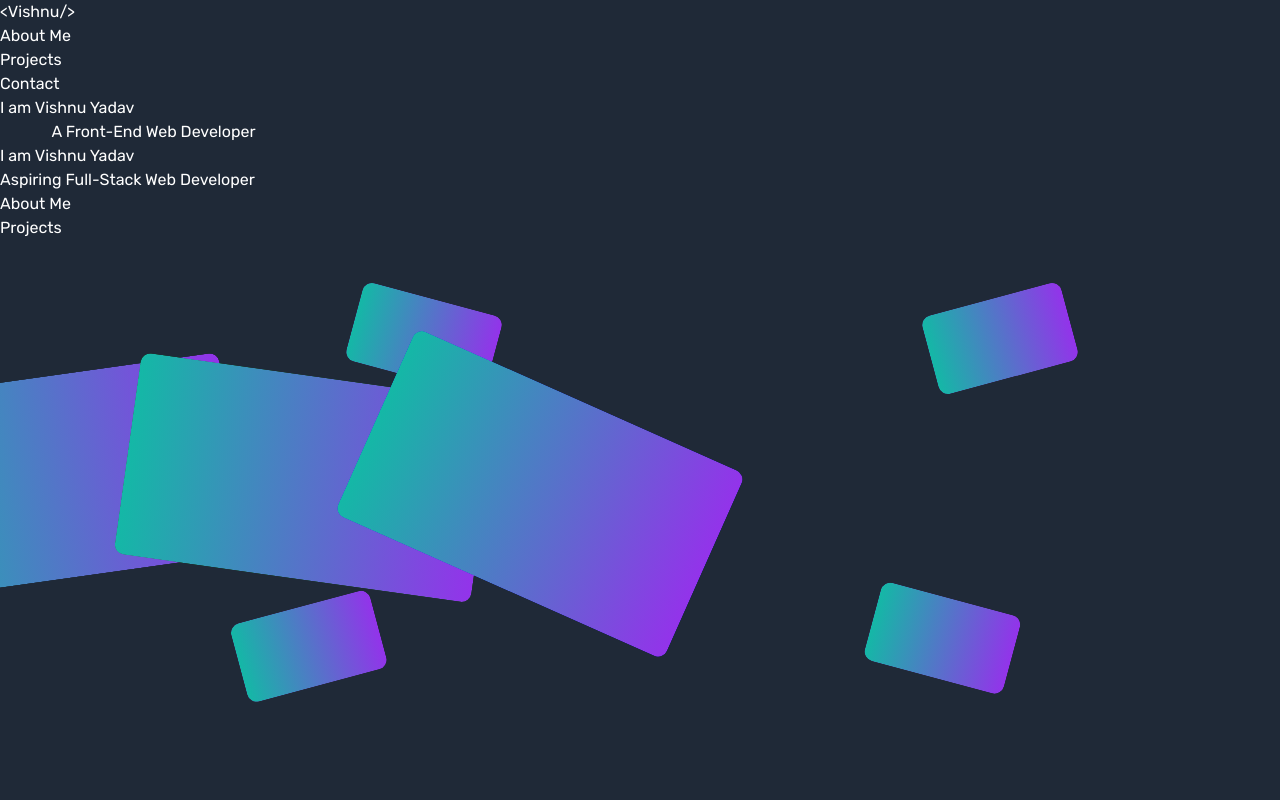
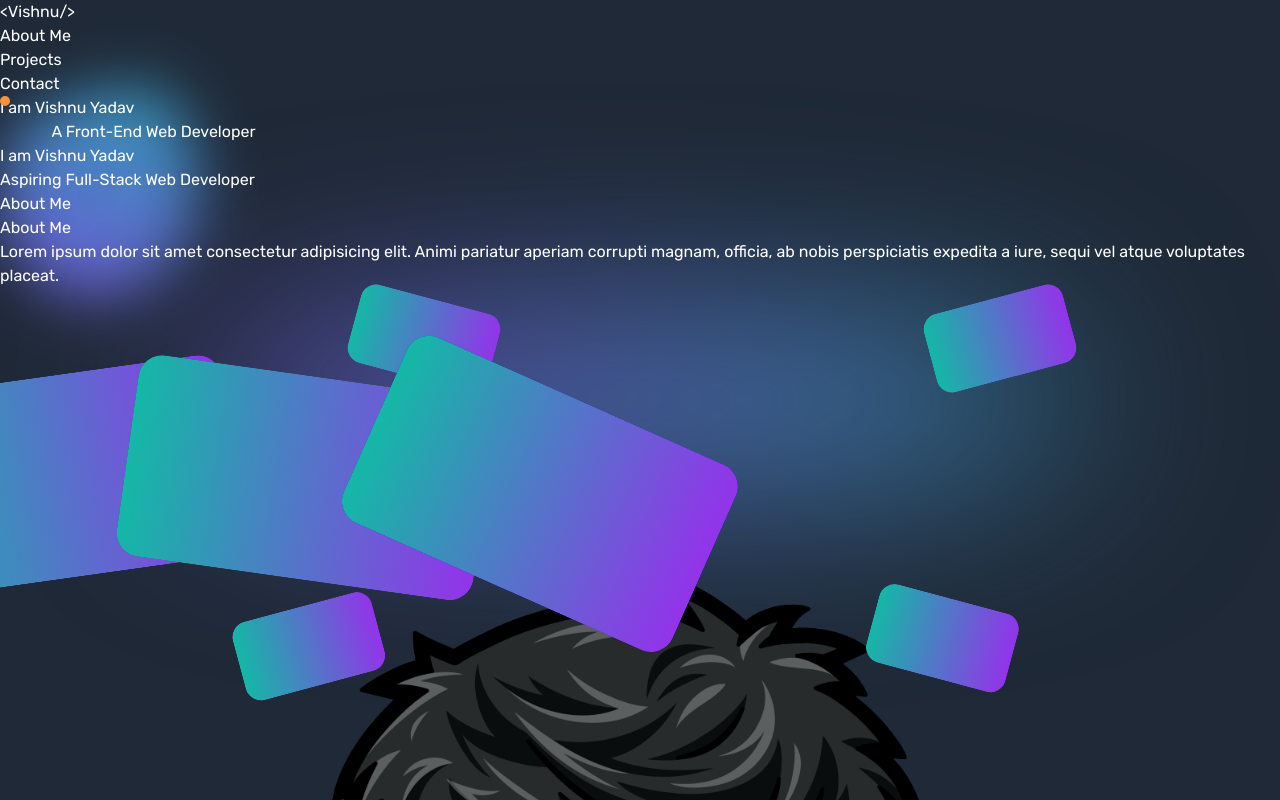
Before and after one commit to VishnuWD/Portfolio, a Next.js app: page / in a window 1280 px wide. Shown: the top 800 px of the page. Built offline with nearby package versions, Linux system fonts and the light colour scheme.

Commit message:
second commit added curser and about me section

```diff
--- a/Components/About.jsx
+++ b/Components/About.jsx
@@ -1,9 +1,40 @@
+"use client";
 import React from "react";
 
+
 const About = () => {
+
   return (
-    <div  className='h-[100vh] w-[100%] relative overflow-hidden grid place-content-center'>
-      <h2 className='text-[4rem] font-[800] text-center'>About Me</h2>
+    <div
+      id="about"
+      className="h-[100vh] w-full relative overflow-hidden flex flex-col justify-center"
+    >
+      <h2 className="text-[10vmin] font-[800] text-center">About Me</h2>
+      <div className="gradient"></div>
+
+      <div className="Wrapper m-[10vmin] mt-[0px] flex justify-center">
+        <div className="text-right w-[60vmin] flex flex-col justify-center ">
+          <h2 className="text-[7vmin]">About Me</h2>
+          <p>
+            Lorem ipsum dolor sit amet consectetur adipisicing elit. Animi
+            pariatur aperiam corrupti magnam, officia, ab nobis perspiciatis
+            expedita a iure, sequi vel atque voluptates placeat.
+          </p>
+        </div>
+        <img
+          className="h-[50vmin]"
+          src="\images\smile.png"
+          alt="Vishnu Picture"
+        />
+        <div className="text-left w-[60vmin] flex flex-col justify-center">
+          <h2 className="text-[7vmin]">Skills</h2>
+          <p>
+            Lorem ipsum dolor sit amet consectetur adipisicing elit. Animi
+            pariatur aperiam corrupti magnam, officia, ab nobis perspiciatis
+            expedita a iure, sequi vel atque voluptates placeat.
+          </p>
+        </div>
+      </div>
     </div>
   );
 };
--- /dev/null
+++ b/Components/Curser.jsx
@@ -0,0 +1,53 @@
+import React, { useEffect } from "react";
+
+const Curser = () => {
+  useEffect(() => {
+    const handleMouseMove = (event) => {
+      const first = document.getElementById("first");
+      const second = document.getElementById("second");
+
+      if (first && second) {
+        first.style.left = event.x - 5 + "px";
+        first.style.top = event.y - 5 + "px";
+        second.style.left = event.x - 100 + "px";
+        second.style.top = event.y - 100 + "px";
+      }
+    };
+
+    const loopFunction = () => {
+      const topLeft = Math.floor(Math.random() * 300 + 150) + "px";
+      const topRight = Math.floor(Math.random() * 300 + 150) + "px";
+      const bottomRight = Math.floor(Math.random() * 300 + 150) + "px";
+      const bottomLeft = Math.floor(Math.random() * 300 + 150) + "px";
+      //   const height = Math.floor(Math.random() * 100 + 100) + "px";
+      //   const width = Math.floor(Math.random() * 100 + 100) + "px";
+
+      // Set the borderRadius property with the correct values
+      second.style.borderRadius = `${topLeft} ${topRight} ${bottomRight} ${bottomLeft}/ ${topLeft} ${topRight} ${bottomRight} ${bottomLeft}`;
+      second.style.height = "200px";
+      second.style.width = "200px";
+      second.style.transition = "all 0.5s linear";
+        // second.style.transition = "width 1s ease-in-out";
+
+      //   second.style.transition = "height 1s ease-in-out";
+    };
+
+    const intervalId = setInterval(loopFunction, 5000);
+
+    // Attach the event listener when the component mounts
+    document.addEventListener("mousemove", handleMouseMove);
+
+    // Remove the event listener when the component unmounts
+    return () => {
+      document.removeEventListener("mousemove", handleMouseMove);
+    };
+  }, []);
+  return (
+    <div id="total">
+      <div id="first"></div>
+      <div id="second"></div>
+    </div>
+  );
+};
+
+export default Curser;
--- a/Components/Hero.jsx
+++ b/Components/Hero.jsx
@@ -2,7 +2,6 @@
 import React, { useEffect } from "react";
 
 const Hero = () => {
-
   useEffect(() => {
     const side = document.getElementById("left");
 
@@ -20,30 +19,41 @@ const Hero = () => {
   }, []);
 
   return (
-    <>
+    <div>
       <div
         id="left"
-        className="z-[1] bg-teal-500 grid place-items-center h-[100vh] w-[100%] absolute overflow-hidden"
+        className="z-[10] bg-teal-500 grid place-items-center h-[100vh] w-full absolute overflow-hidden"
       >
         <div>
-          <h1 className="text-white  text-8xl font-bold text-[5vw] mx-[15vw] min-w-[70vw]">
+          <h1 className="text-white font-bold text-[12vmin] mx-[10vw] max-w-[80vw] text-center">
             I am Vishnu Yadav
           </h1>
-          <p className="text-white text-[3vw] mx-[15vw] min-w-[70vw] mt-[5vh] pleft">A <span className="font-semibold font-serif text-[3.5rem] text-gray-700 before:contents-asdklasldk">Front-End</span> Web Developer</p>
+          <p className="text-white text-[8vmin] mx-[5vw] min-w-[90vw] mt-[5vh] pleft text-center">
+            A{" "}
+            <span className="font-semibold font-serif text-[10vmin] text-gray-700 inline-block w-[54vmin] ">
+              Front-End
+            </span>{" "}
+            Web Developer
+          </p>
         </div>
       </div>
 
       <div className=" bg-purple-600 grid place-items-center items-center h-[100vh] w-[100%] absolute overflow-hidden">
         <div>
-          <h1 className="text-white  text-8xl font-bold text-[5vw] mx-[15vw] min-w-[70vw] ">
+          <h1 className="text-white font-bold text-[12vmin] mx-[10vw] max-w-[80vw] text-center">
             I am Vishnu Yadav
           </h1>
-          <p className="text-white text-[3vw] mx-[15vw] min-w-[70vw] mt-[5vh] ">Aspiring <span className="font-semibold font-serif text-[3.5rem] text-orange-400">Full-Stack</span> Web Developer </p>
+          <p className="text-white text-[8vmin] mx-[5vw] min-w-[90vw] mt-[5vh] text-center">
+            Aspiring{" "}
+            <span className="font-semibold font-serif text-[10vmin] text-orange-400 inline-block w-[54vmin]">
+              Full-Stack
+            </span>{" "}
+            Web Developer{" "}
+          </p>
         </div>
       </div>
-      <div className="h-[100vh] w-[100%]">
-      </div>
-    </>
+      <div className="h-[100vh] w-[100%]"></div>
+    </div>
   );
 };
 
--- a/Components/Navbar.jsx
+++ b/Components/Navbar.jsx
@@ -2,12 +2,12 @@ import React from 'react'
 
 const Navbar = () => {
   return (
-    <nav className='flex justify-around h-[100px] items-center absolute top-0 left-0 right-0 z-50 text-white'>
-        <h1 className='font-semibold text-[2rem] '>{"<Vishnu/>"}</h1>
-        <ul className='flex gap-[8vw] cursor-pointer'>
-            <a href="/#about"><li className='navlist relative'>About Me</li></a>
-           <a href="/#projects"><li className='navlist relative'>Projects</li></a>
-            <li className='navlist relative'>Contact</li>
+    <nav className='flex justify-around h-[15vh] w-full items-center absolute top-0 left-0 right-0 z-50 text-white'>
+        <h1 className='font-semibold text-[5vmin] '>{"<Vishnu/>"}</h1>
+        <ul className='flex gap-[15vmin] cursor-none'>
+            <a href="/#about"><li className='navlist text-[2.5vmin] relative  cursor-none'>About Me</li></a>
+           <a href="/#projects"><li className='navlist text-[2.5vmin] relative cursor-none' >Projects</li></a>
+            <li className='navlist text-[2.5vmin] relative cursor-none'>Contact</li>
         </ul>
     </nav>
   )
--- a/Components/Projects.jsx
+++ b/Components/Projects.jsx
@@ -3,12 +3,12 @@ import React, { useEffect } from 'react';
 
 const Projects = () => {
   useEffect(() => {
-    const observer = new IntersectionObserver((entries) => {
+    const observerBc = new IntersectionObserver((entries) => {
       entries.forEach((entry) => {
         if (entry.isIntersecting) {
           entry.target.classList.add("bc");
         } else {
-          entry.target.classList.remove("bc");
+          // entry.target.classList.remove("bc");
         }
       });
     });
@@ -18,7 +18,7 @@ const Projects = () => {
         if (entry.isIntersecting) {
           entry.target.classList.add("sc");
         } else {
-          entry.target.classList.remove("sc");
+          // entry.target.classList.remove("sc");
         }
       });
     });
@@ -26,19 +26,21 @@ const Projects = () => {
     const bigCards = document.querySelectorAll(".bigcards");
     const smallCards = document.querySelectorAll(".smallcards");
 
-    bigCards.forEach((el) => observer.observe(el));
+    bigCards.forEach((el) => observerBc.observe(el));
     smallCards.forEach((el) => observerSc.observe(el));
 
     // Cleanup function to disconnect the observers when the component unmounts
     return () => {
-      bigCards.forEach((el) => observer.unobserve(el));
+      bigCards.forEach((el) => observerBc.unobserve(el));
       smallCards.forEach((el) => observerSc.unobserve(el));
     };
   }, []); // Empty dependency array means this effect runs once after initial render
 
   return (
-    <div id='projects' className='h-[100vh] w-[100%] relative overflow-hidden grid place-items-center'>
-      <h2 className='text-[4rem] font-[800]'>Projects</h2>
+    <div id='projects' className='h-[100vh] w-full relative overflow-hidden grid place-items-center'>
+      <h2 className='text-[10vmin] font-[800]'>Projects</h2>
+
+      <div className='p-[12vmin]'>
       <div className='cardGroup '>
         <div className="smallcards card"></div>
         <div className="bigcards card"></div>
@@ -49,6 +51,7 @@ const Projects = () => {
         <div className="smallcards card"></div>
         <div className="bigcards card"></div>
       </div>
+      </div>
     </div>
   );
 }
--- a/app/globals.css
+++ b/app/globals.css
@@ -8,12 +8,62 @@ html{
 body{
 background-color:  #1f2937;
 color: #fff;
+ cursor: none;
 }
 /* #fb923c for orange color */
+/* #total{
+  position: absolute;
+  height: 100px;
+  width:100px;
+}  */
 
+#first{
+  height: 10px;
+  width: 10px;
+  background-color: #fb923c;
+  border-radius: 50%;
+  /* position: fixed; */
+  position: fixed;
+  z-index: 5;
+
+}
+#second{
+  /* height: 200px;
+  width: 200px; */
+  background: linear-gradient(300deg, #14b8a6, #9333ea);
+  animation: gradient-animation 5s ease infinite;
+  background-size: 180% 180%;
+  animation: rotate-center 8s linear infinite both;
+  border-radius: 50%;
+  position: fixed;
+  filter: blur(30px);
+  /* transition: border 0.0s linear; */
+  z-index: -99;
+  transition: all 0.3s;
+
+}
+@keyframes rotate-center {
+  0% {
+    background-position: 0% 50%;
+    transform: rotate(0);
+  }
+  50% {
+    background-position: 100% 50%;
+  }
+  100% {
+    background-position: 0% 50%;
+    transform: rotate(360deg);
+
+  }
+}
 .pleft::before {
     content: "--___"; /* Content goes here */
     visibility: hidden;
+  }
+
+  .equal-width {
+    display: inline-block;
+    width: 54vmin;
   }
 
   .navlist::after{
@@ -32,22 +82,51 @@ color: #fff;
   ::-webkit-scrollbar{
     width: 12px;
   }
+
   ::-webkit-scrollbar-thumb{
-    background-color: rgb(39, 39, 39);
+    background-color: #1f2937;
     border-radius: 1vw;
   }
-  ::-webkit-scrollbar-thumb:hover{
-    background-color: rgb(39, 39, 39);
-  border: 2px solid rgb(78, 78, 78);
+  ::-webkit-scrollbar-thumb:hover {
+    background-color:#9333ea;
+  border: 2px solid #1f2937;
   }
   ::-webkit-scrollbar-track {
-    background-color: rgb(39, 39, 39);
+    background-color:#1f2937 ;
+  }
+  ::-webkit-scrollbar-track:hover {
+    background-color: #1f2937;
+  }
+/* About start........................... */
+
+.gradient{
+  width: 70%;
+  height: 20%;
+  border-radius: 50%;
+  top: 50%;
+  left: 50%;
+  transform: translate(-50%, -50%);
+  background: linear-gradient(300deg, #14b8a6, #9333ea);
+  background-size: 180% 180%;
+  animation: gradient-animation 5s ease infinite;
+  position: absolute;
+filter: blur(100px);
+z-index: -99;
+ }
 
 
+  @keyframes gradient-animation {
+    0% {
+      background-position: 0% 50%;
+    }
+    50% {
+      background-position: 100% 50%;
+    }
+    100% {
+      background-position: 0% 50%;
+    }
   }
-  ::-webkit-scrollbar-track:hover{
-    background-color: rgb(78, 78, 78);
-  }
+/* About send............................... */
 
   .cardGroup, .card{
 aspect-ratio: 16 / 9;
@@ -65,19 +144,15 @@ aspect-ratio: 16 / 9;
   position: absolute;
 transition: transform 800ms cubic-bezier(.05, .43, .25, .95) 0.3s;
 
-
-
 }
 
   .bigcards {
     width: 45vmin;
     border-radius: 3vmin;
-top: 45%;
-transform: translate(-50%, -50%);
-background-image: linear-gradient(to right, #14b8a6, #9333ea);
-background-clip: content-box;
-border-radius: 10px;
-
+    top: 45%;
+    transform: translate(-50%, -50%);
+    background-image: linear-gradient(to right, #14b8a6, #9333ea);
+    background-clip: content-box;
   }
 
   .smallcards{
@@ -86,12 +161,11 @@ border-radius: 10px;
     /* border: 2px solid transparent; */
     background-image: linear-gradient(to right, #14b8a6, #9333ea);
     background-clip: content-box;
-    border-radius: 10px;
-
     left: 50%;
     top: 57.5%;
     transform: translate(-50%, -50%);
   }
+
 
   .bigcards:nth-child(2) {
     background-color: red;
--- a/app/layout.jsx
+++ b/app/layout.jsx
@@ -1,3 +1,4 @@
+"use client"
 import Navbar from '@/Components/Navbar'
 import './globals.css'
 import { Inter, Rubik } from 'next/font/google'
@@ -14,8 +15,9 @@ export default function RootLayout({ children }) {
   return (
     <html lang="en">
       <body className={rubik.className}>
-        <Navbar />
-        {children}</body>
+      <Navbar />
+        {children}
+        </body>
     </html>
   )
 }
--- a/app/page.jsx
+++ b/app/page.jsx
@@ -1,16 +1,23 @@
-import About from '@/Components/About'
-import Hero from '@/Components/Hero'
-import Projects from '@/Components/Projects'
-import React from 'react'
+"use client";
+
+import About from "@/Components/About";
+import Curser from "@/Components/Curser";
+import Hero from "@/Components/Hero";
+import Projects from "@/Components/Projects";
+
 
 const page = () => {
+
+
+
   return (
-    <>
-    <Hero/>
-    <About/>
-    <Projects/>
+   <>
+   <Curser/>
+      <Hero />
+      <About />
+      <Projects />
     </>
-  )
-}
+  );
+};
 
-export default page
+export default page;
```
Also changed, not shown: public/images/smile.png (added).
